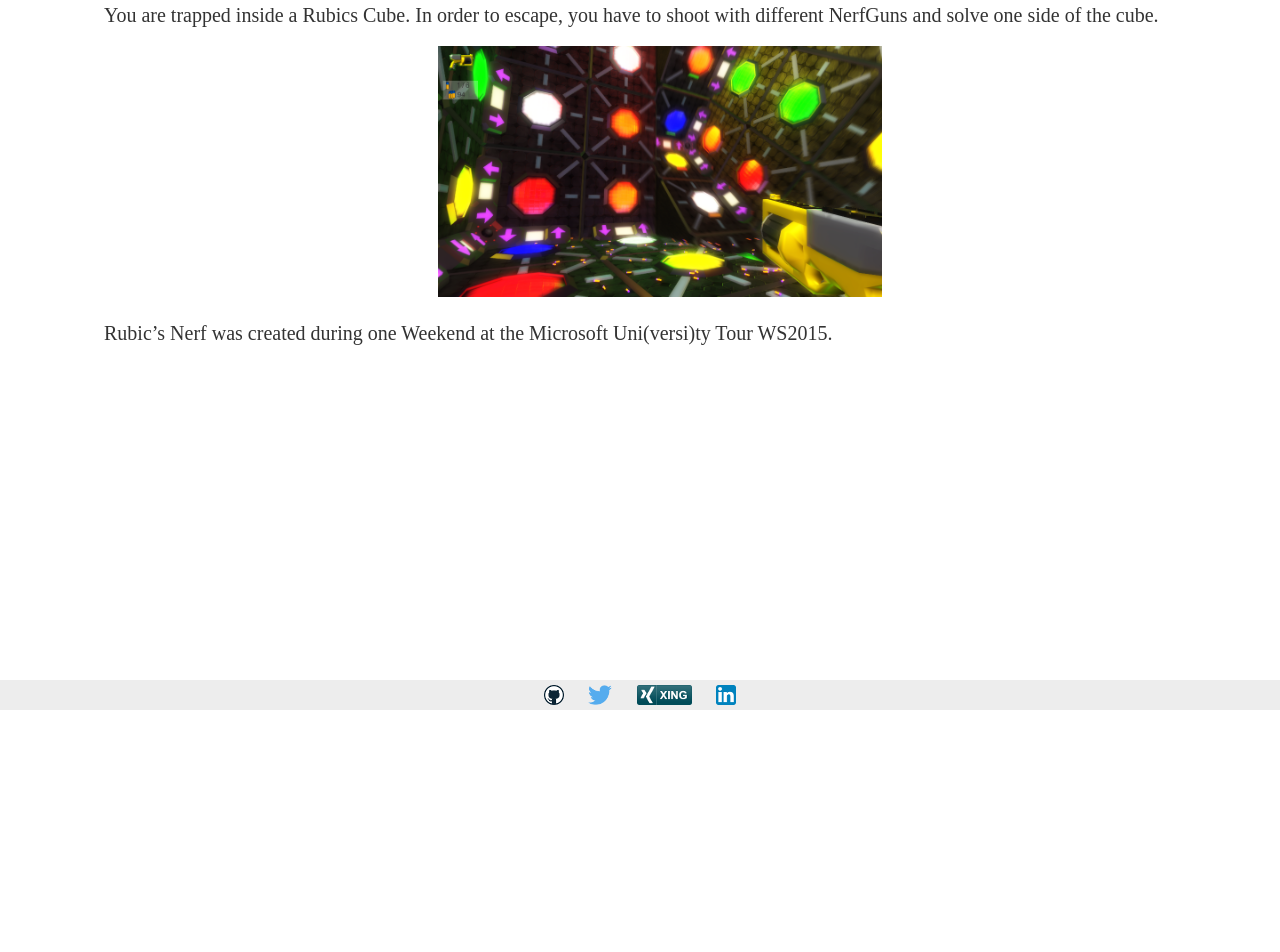
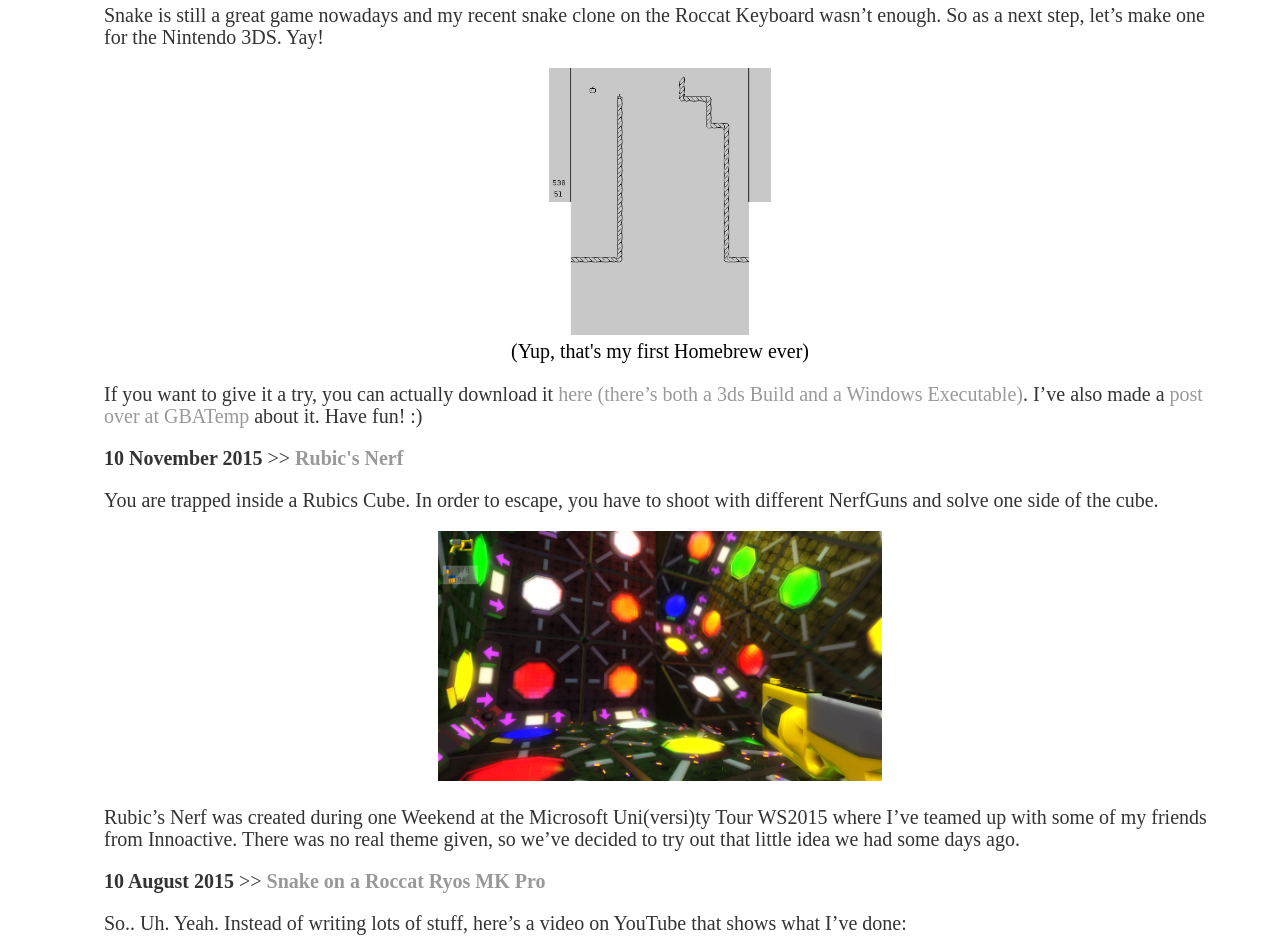
Before and after one commit to Jacudibu/jacudibu.github.io, a Jekyll site: the page built from blog/index.html, in a window 1280 px wide and 1400 px high, scrolled down 690 px. Shown: the top 952 px of the window. Built offline with Jekyll 4.4.1, drawn with Linux system fonts in a browser that asks for light colours; the list of posts is cut into pages by our own code; some of the changed text lies outside the part shown; grey boxes are pictures that could not be loaded.

Commit message:
Added Posts for Snake Clones

```diff
--- /dev/null
+++ b/_posts/2015-07-08-Snake Roccat Ryos.md
@@ -0,0 +1,9 @@
+---
+layout: post
+title: Snake on a Roccat Ryos MK Pro
+date: 2015-08-10
+---
+So.. Uh. Yeah. Instead of writing lots of stuff, here's a video on YouTube that shows what I've done:
+<center><iframe width="560" height="315" src="https://www.youtube.com/embed/l1b0mLjcS3o?rel=0" frameborder="0" allowfullscreen></iframe></center>
+ In theory it should be possible to let the game be played by an AI in the background whilst the user is doing other stuff. <br>
+ I've created the Game during my Free Time in University, where we have an awesome Games Lab with all sorts of funny Hardware to fool around with. It was the first time I've created a game using my own Awkward Engine with C++ and SDL.
--- /dev/null
+++ b/_posts/2016-06-16-Snake on the Nintendo 3DS.md
@@ -0,0 +1,8 @@
+---
+layout: post
+title: Snake on the Nintendo 3DS
+date: 2016-06-16
+---
+Snake is still a great game nowadays and my recent snake clone on the Roccat Keyboard wasn't enough. So as a next step, let's make one for the Nintendo 3DS. Yay!
+<center><img src = "{{site.url}}/assets/images/screenshots/snake2ds.png" style = "width:20%;height:20%"><br>(Yup, that's my first Homebrew ever)</center>
+If you want to give it a try, you can actually download it [here (there's both a 3ds Build and a Windows Executable)](https://github.com/Jacudibu/Snake2DS/releases/). I've also made a [post over at GBATemp](https://gbatemp.net/threads/release-snake2ds.431175/) about it. Have fun! :)
--- a/_posts/2016-10-03-RubicsNerf.md
+++ b/_posts/2016-10-03-Rubics Nerf.md
@@ -5,4 +5,4 @@ date: 2015-11-10
 ---
 You are trapped inside a Rubics Cube. In order to escape, you have to shoot with different NerfGuns and solve one side of the cube.
 <center><img src = "{{site.url}}/assets/images/screenshots/RubicsNerf.PNG" style = "width:40%;height:40%"></center>
-Rubic's Nerf was created during one Weekend at the Microsoft Uni(versi)ty Tour WS2015.
+Rubic's Nerf was created during one Weekend at the Microsoft Uni(versi)ty Tour WS2015 where I've teamed up with some of my friends from Innoactive. There was no real theme given, so we've decided to try out that little idea we had some days ago.
```
Also changed, not shown: assets/images/screenshots/snake2ds.png (added).
